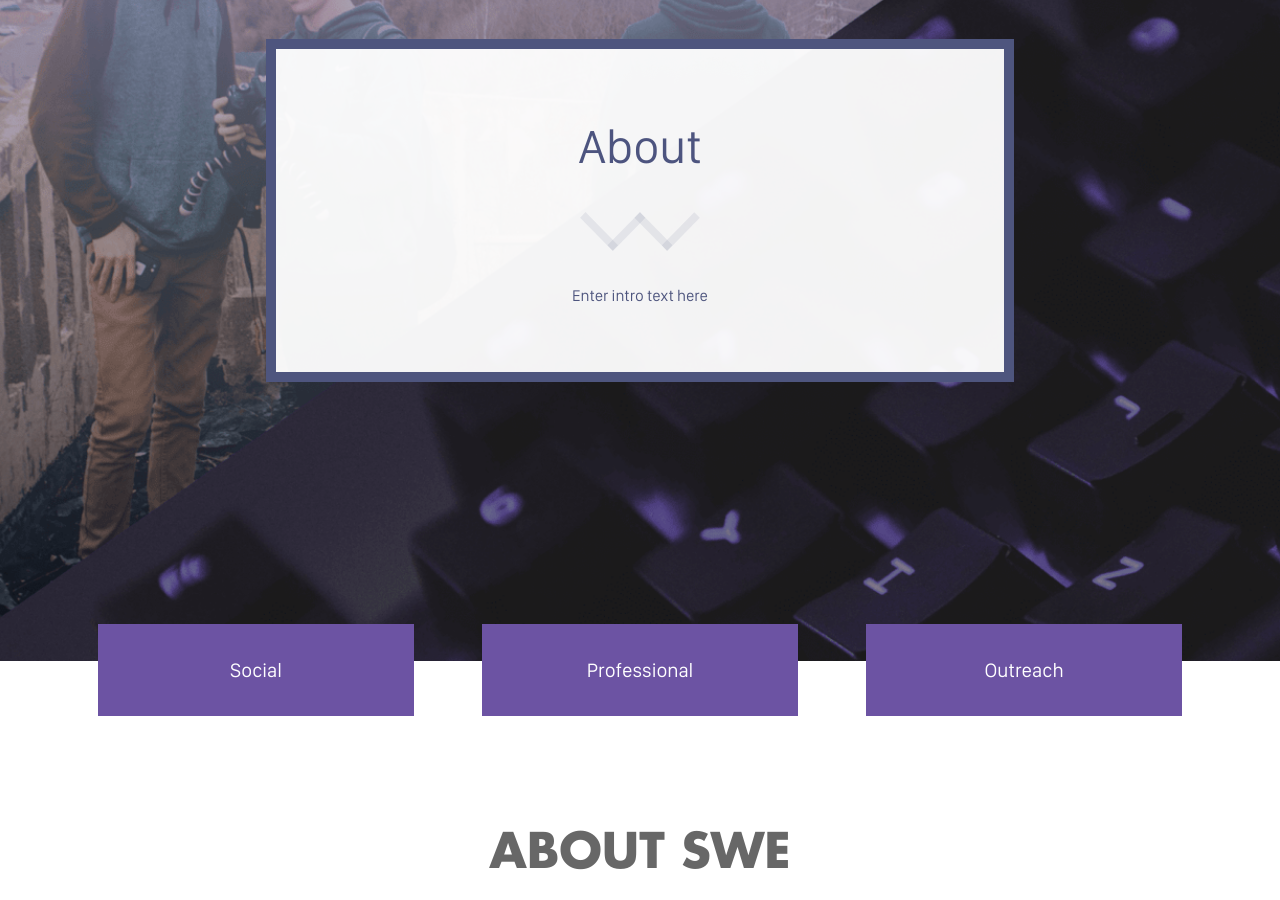
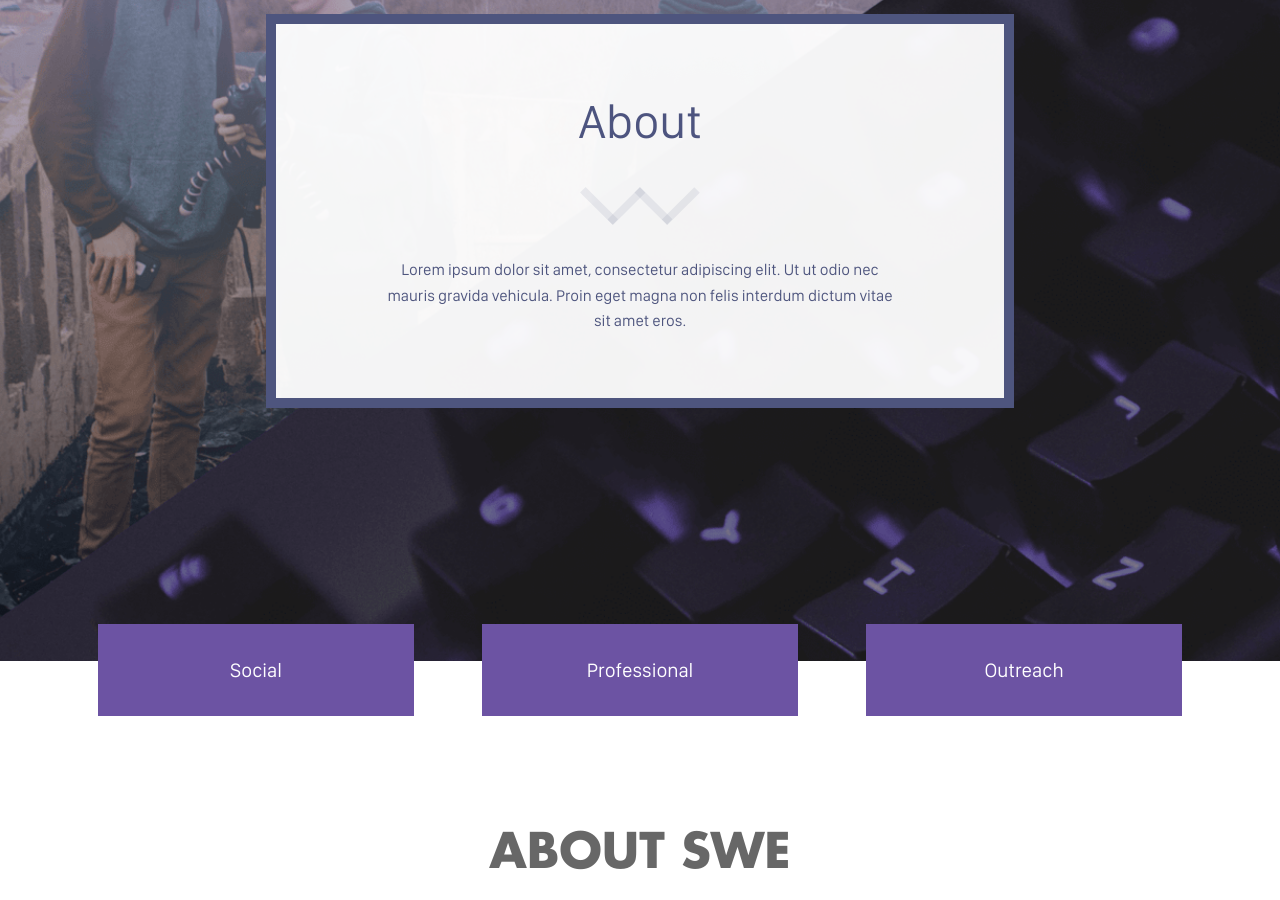
Before and after one commit to sweucsd/swe-website-old, a Jekyll site: the page built from about.markdown, in a window 1280 px wide and 900 px high, scrolled down 308 px. Built offline with Jekyll 4.4.1, drawn with Linux system fonts in a browser that asks for light colours; comment, search, counter and statistics services are not loaded.

Commit message:
Updated About

```diff
--- a/about.markdown
+++ b/about.markdown
@@ -2,7 +2,8 @@
 title: About
 date: 2017-06-27 22:40:00 Z
 subtitle_1: About SWE
-intro: Enter intro text here
+intro: 'Lorem ipsum dolor sit amet, consectetur adipiscing elit. Ut ut odio nec mauris
+  gravida vehicula. Proin eget magna non felis interdum dictum vitae sit amet eros. '
 subtitle_2: SWE Officers
 blurb: Enter blurb text here Lorem ipsum dolor sit amet, consectetur adipiscing elit.
   Ut ut odio nec mauris gravida vehicula. Proin eget magna non felis interdum dictum.
```
